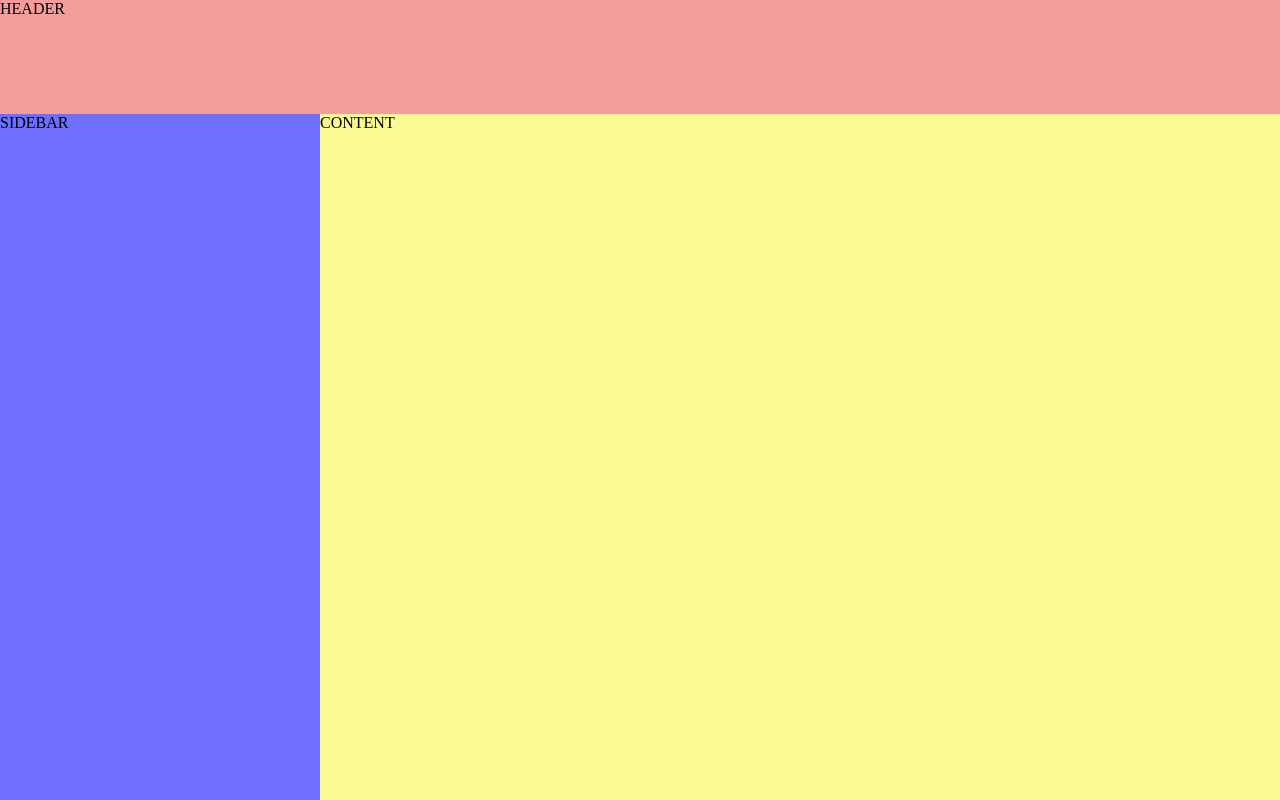
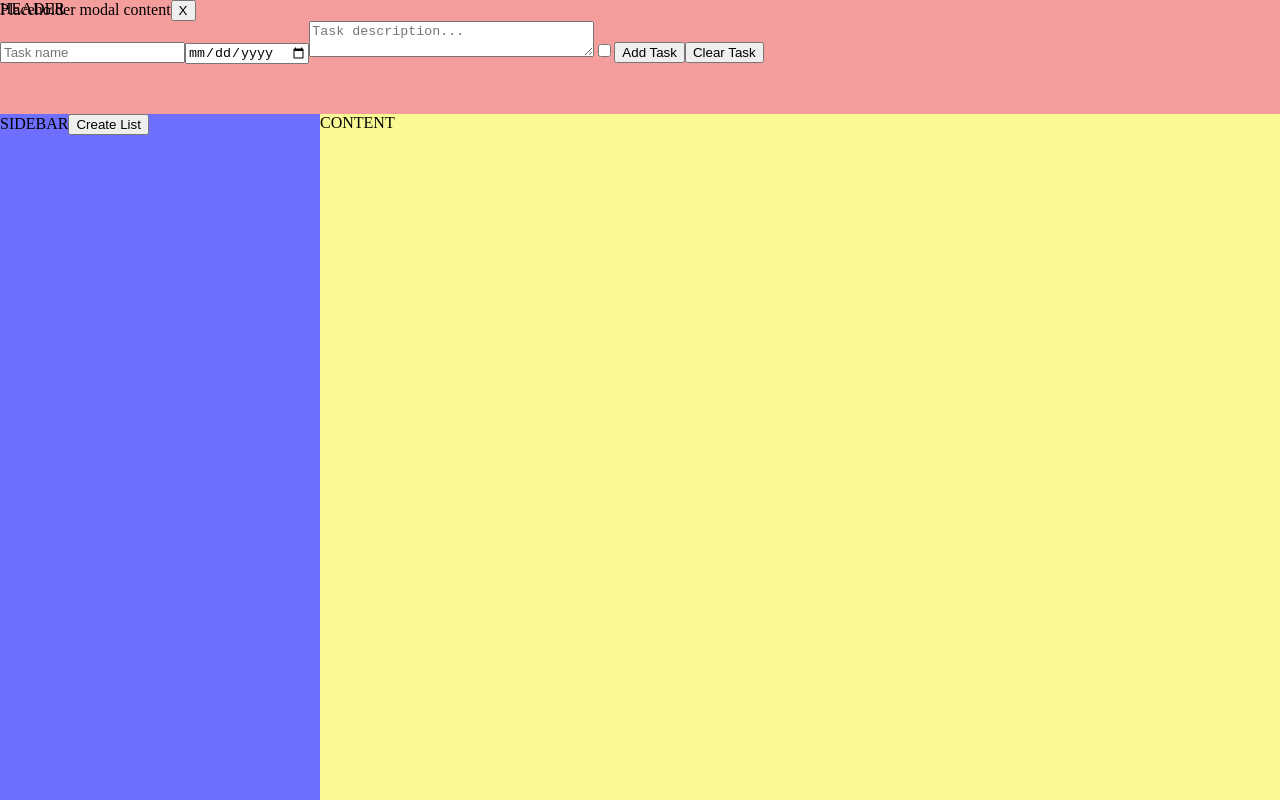
Before and after one commit to Julian-Bazo/odin-todo-list-remake, a website built with webpack: page src/template.html in a window 1280 px wide. Built offline with nearby package versions, Linux system fonts and the light colour scheme.

Commit message:
Create Modal + modal form
Creates basic modal with ability to hide/show, also creates modalForm which will store and return new task data.

```diff
--- a/src/index.js
+++ b/src/index.js
@@ -2,6 +2,9 @@ import "./styles.css";
 
 import Task from "./task.js";
 import List from "./list.js";
+import createModal from "./modal.js";
+
+createModal();
 
 // Reminder on setters and getters
 // const sampleTask = new Task("Tutorial");
@@ -9,7 +12,7 @@ import List from "./list.js";
 // sampleTask.name = "Now different!";
 // console.log(sampleTask);
 
-const newList = new List("Standard List");
+let newList = new List("Standard List");
 newList.addTask("Grab eggs", "04/23", "", "false");
 newList.addTask("Buy some fish");
 
@@ -23,4 +26,9 @@ newList.editTask(2, "describe", "A sample description");
 console.log(`Data: ${newList.data}`);
 // newList.editTask(1, "delete");
 
+console.log(`Before deletion: ${newList}`);
+console.log(`After deletion: ${newList}`);
+
 newList.showTasks();
+
+// set list instance to null and then unmount all associated elements from the DOM
--- /dev/null
+++ b/src/modal.js
@@ -0,0 +1,81 @@
+
+export default function createModal() {
+
+const sidebar = document.querySelector(".sidebar");
+
+const createButton = document.createElement("button");
+createButton.textContent = "Create List";
+sidebar.appendChild(createButton);
+
+createButton.addEventListener("click", () => {
+    modal.style.display = "block";
+})
+
+const modal = document.createElement("div");
+modal.classList.add("modal");
+sidebar.appendChild(modal);
+
+const modalContent = document.createElement("div");
+modal.appendChild(modalContent);
+modalContent.textContent = "Placeholder modal content";
+
+const closeButton = document.createElement("button");
+closeButton.textContent = "X";
+modalContent.appendChild(closeButton);
+
+const inputForm = document.createElement("form");
+modalContent.appendChild(inputForm);
+
+const nameInput = document.createElement("input");
+nameInput.type = "text";
+nameInput.id = "name";
+nameInput.placeholder = "Task name";
+inputForm.appendChild(nameInput);
+
+const dateInput = document.createElement("input");
+dateInput.type = "date";
+dateInput.id = "date";
+inputForm.appendChild(dateInput);
+
+const descInput = document.createElement("textarea");
+descInput.id = "desc";
+descInput.rows = "2";
+descInput.cols = "33";
+descInput.placeholder = "Task description...";
+inputForm.appendChild(descInput);
+
+const urgencyInput = document.createElement("input");
+urgencyInput.type = "checkbox";
+urgencyInput.id = "urgency";
+inputForm.appendChild(urgencyInput);
+
+const submitButton = document.createElement("button");
+submitButton.type = "button";
+submitButton.textContent = "Add Task";
+inputForm.appendChild(submitButton)
+
+const resetButton = document.createElement("button");
+resetButton.type = "reset";
+resetButton.textContent = "Clear Task"
+inputForm.appendChild(resetButton);
+
+submitButton.addEventListener("click", () => {
+    let nameData = nameInput.value;
+    let dateData = dateInput.value;
+    dateData = dateData.slice(5);
+    let descData = descInput.value;
+    let urgencyData = urgencyInput.checked;
+
+    console.log(`Name: ${nameData}`);
+    console.log(`Date: ${dateData}`);
+    console.log(`Desc: ${descData}`);
+    console.log(`Urgency: ${urgencyData}`);
+})
+
+
+closeButton.addEventListener("click", () => {
+    modal.style.display = "none";
+})
+
+createButton.click();
+}
--- a/src/styles.css
+++ b/src/styles.css
@@ -16,8 +16,20 @@ body {
 
 .sidebar {
     background-color: rgb(110, 110, 255);
+    position: relative;
 }
 
 .list {
     background-color: rgb(250, 250, 149);
 }
+
+.modal {
+    display: none;
+    position: fixed;
+    z-index: 1;
+    width: 100%;
+    top: 0rem;
+    left: 0rem;
+    height: 100%;
+    overflow: auto;
+}
```
